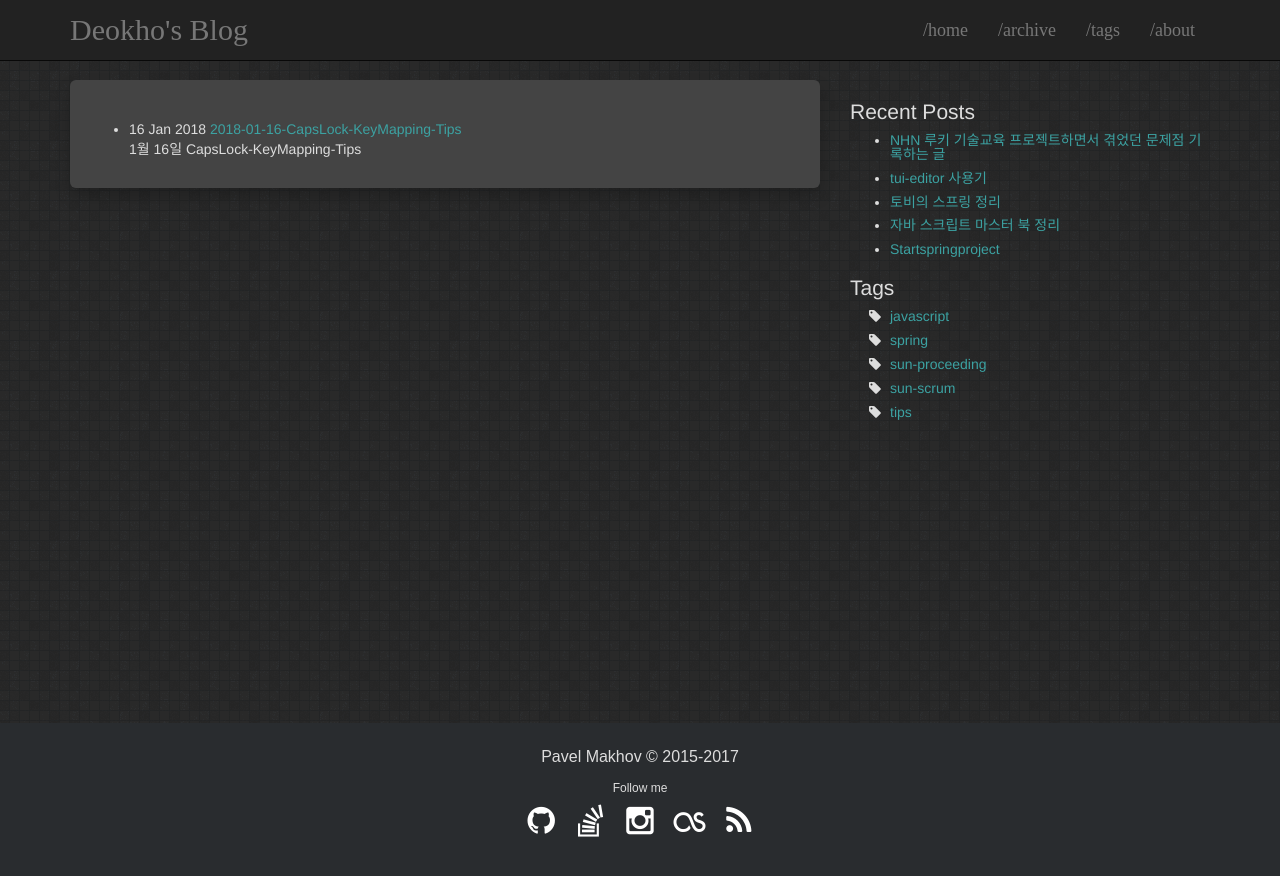
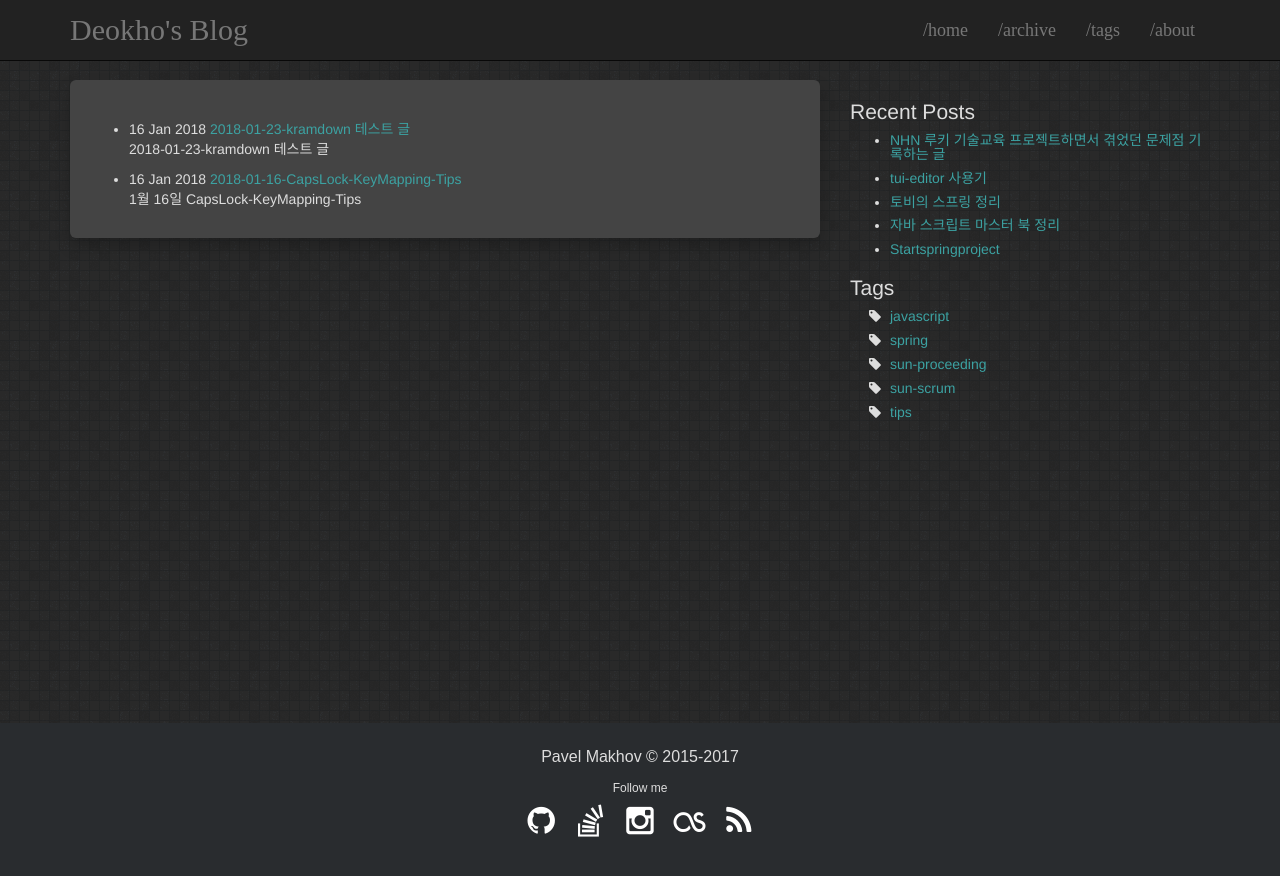
Before and after one commit to LeeDeokho/LeeDeokHo.github.io, a Jekyll site: the page built from tag/tips.md, in a window 1280 px wide. Shown: the top 876 px of the page. Built offline with Jekyll 4.4.1, drawn with Linux system fonts in a browser that asks for light colours.

Commit message:
add link test

```diff
--- /dev/null
+++ b/_posts/2018-01-23-test.md
@@ -0,0 +1,29 @@
+---
+layout: post
+title: "2018-01-23-kramdown 테스트 글"
+date: 2018-01-16 19:40:06
+description: 2018-01-23-kramdown 테스트 글
+tags:
+ - tips
+comments: true
+---
+
+코드 스니펫
+~~~ ruby
+def what?
+    42
+end
+~~~
+
+
+
+| Header1 | Header2 | Header3 |
+|:--------|:-------:|--------:|
+| cell1   | cell2   | cell3   |
+| cell4   | cell5   | cell6   |
+|----
+| cell1   | cell2   | cell3   |
+| cell4   | cell5   | cell6   |
+|=====
+| Foot1   | Foot2   | Foot3
+{: rules="groups"}
```
Also changed, not shown: _posts/2018-01-23-projectProblems.md (+10 -1 lines).
